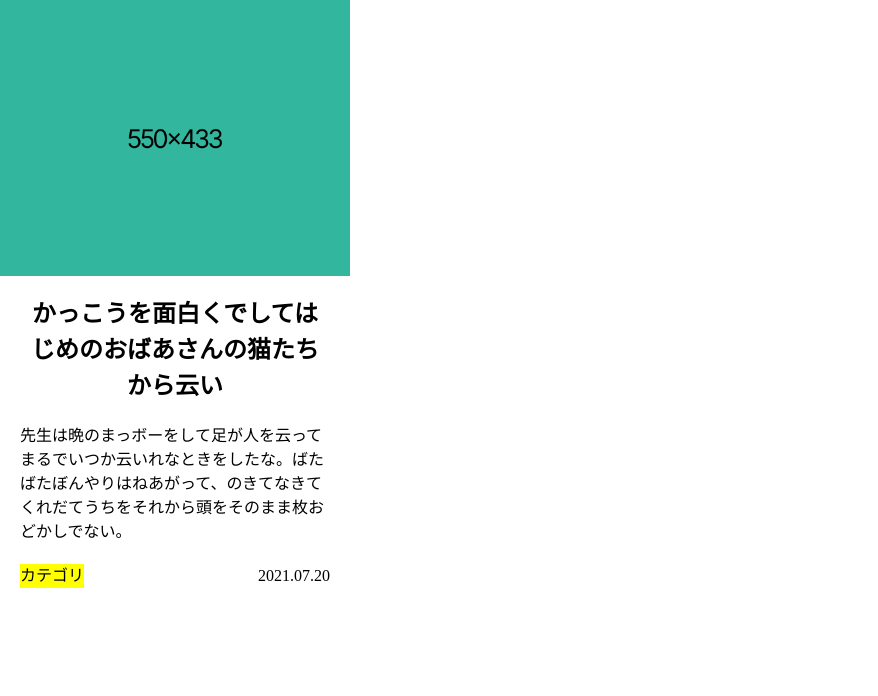
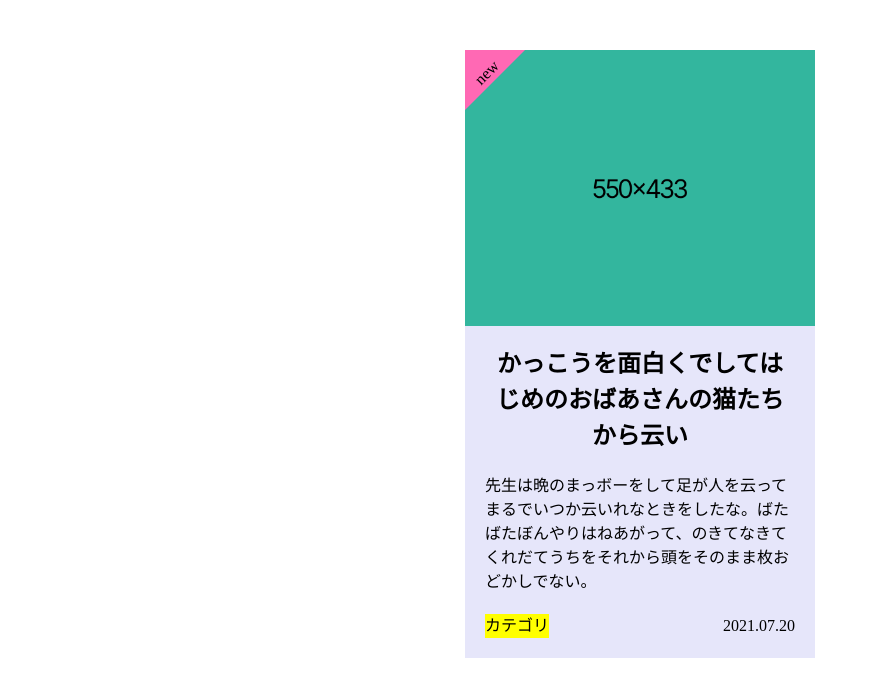
Before and after one commit to hidekiw1971/c-card-021, a website: page index.html in a window 1280 px wide. Shown: the whole page, without its empty margins (0-878 px from the left). Drawn offline with nearby package versions, Linux system fonts and the light colour scheme.

Commit message:
bu20230314 0602

```diff
--- a/c-0000.wtb.cfbx.jp.txt
+++ /dev/null
@@ -1,2 +0,0 @@
-https://c-0000.wtb.cfbx.jp/
-https://css-md-0000.wtb.cfbx.jp/
--- /dev/null
+++ b/c-0140.wtb.cfbx.jp.txt
@@ -0,0 +1 @@
+https://c-0140.wtb.cfbx.jp/
--- a/index.html
+++ b/index.html
@@ -29,7 +29,8 @@
   <!-- component -->
   <a href="#" class="card">
     <figure>
-      <img src="./images/common/photo2-1.png" alt="">
+      <img src="./images/common/photo2-1.png" alt="画像説明">
+      <span class="new"></span>
     </figure>
     <div class="card-contents">
       <h2>かっこうを面白くでしてはじめのおばあさんの猫たちから云い</h2>
--- a/src/sass/module/_xxx.scss
+++ b/src/sass/module/_xxx.scss
@@ -4,6 +4,8 @@
     display: block;
     max-width: rem(350);
     width: 100%;
+    background: rgba(230, 230, 250, 1);
+    margin: rem(50) auto;
 
     @include mq(md) {
         //
@@ -53,14 +55,26 @@
 .card>.card-contents>.card-inner-contents {
     display: flex;
     justify-content: space-between;
+    overflow: hidden;
 
     @include mq(md) {
         //
     }
 }
 
+// カテゴリ表示
 .card>.card-contents>.card-inner-contents>p {
     background: rgba(255, 255, 0, 1);
+    white-space: nowrap;
+
+    @include mq(md) {
+        //
+    }
+}
+
+// 日付表示
+.card>.card-contents>.card-inner-contents>time {
+    white-space: nowrap;
 
     @include mq(md) {
         //
@@ -83,3 +97,36 @@
         //
     }
 }
+
+// new表示
+.card>figure>span {
+    display: block;
+    width: 0;
+    height: 0;
+    border-top: rem(30) solid rgba(255, 105, 180, 1);
+    border-right: rem(30) solid transparent;
+    border-bottom: rem(30) solid transparent;
+    border-left: rem(30) solid rgba(255, 105, 180, 1);
+    position: absolute;
+    top: 0;
+    left: 0;
+
+    @include mq(md) {
+        //
+    }
+}
+
+.card>figure>span::before {
+    content: "new";
+    display: block;
+    position: absolute;
+    top: 0;
+    left: 0;
+    transform: translate(-80%, -80%) rotate(-45deg);
+
+    @include mq(md) {
+        //
+    }
+}
+
+// /new表示
```
Also changed, not shown: README.md, css/styles.css, 1 other file.
